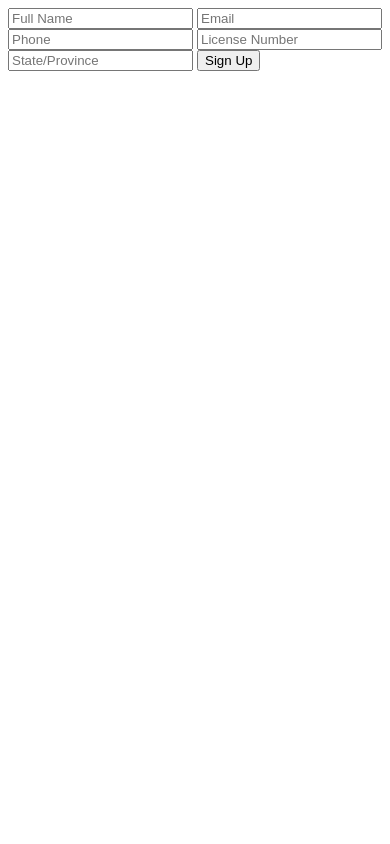
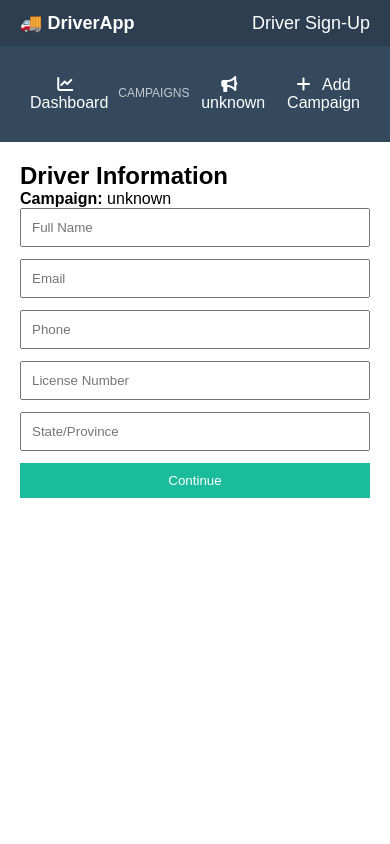
Before and after one commit to dnaval/onboarding_campaign_driver, a Flask app: page /signup in a window 390 px wide. Run offline with Flask 3, Linux system fonts and the light colour scheme.

Commit message:
feat: :art: App with all required features
Features: Driver Sign-Up Form, Vehicle Registration, Campaign Dashboard and Add campaign form

```diff
--- a/app.py
+++ b/app.py
@@ -1,9 +1,11 @@
 from flask import Flask
-from database import engine, Base
+from database import engine, Base, SessionLocal
+from models import Campaign
 import models  # important: ensures models are registered
 
 def create_app():
     app = Flask(__name__)
+    # For Production add (use dotenv and os package): app.secret_key = os.getenv("SECRET_KEY")
 
     # Create tables
     Base.metadata.create_all(bind=engine)
@@ -17,5 +19,12 @@ def create_app():
 
 app = create_app()
 
+@app.context_processor
+def inject_campaigns():
+    db = SessionLocal()
+    campaigns = db.query(Campaign).all()
+    db.close()
+    return dict(campaigns=campaigns)
+
 if __name__ == "__main__":
     app.run(debug=True)
--- a/routes.py
+++ b/routes.py
@@ -1,25 +1,119 @@
-from flask import Blueprint, request, render_template, redirect, url_for
+from weakref import ref
+
+from flask import Blueprint, request, render_template, redirect, url_for, flash
 from database import SessionLocal
 from models import Campaign, Driver, Vehicle
-from datetime import datetime
+from sqlalchemy import func
+from datetime import datetime, date
 
 main = Blueprint("main", __name__)
 
 
-# ✅ Driver Signup
+# Dashboard Page
+@main.route("/dashboard")
+def dashboard():
+    db = SessionLocal()
+
+    # Date filters
+    start_date = request.args.get("start")
+    end_date = request.args.get("end")
+
+    query = db.query(Driver)
+
+    if start_date:
+        start_date_obj = datetime.strptime(start_date, "%Y-%m-%d")
+        query = query.filter(Driver.created_at >= start_date_obj)
+
+    if end_date:
+        end_date_obj = datetime.strptime(end_date, "%Y-%m-%d")
+        query = query.filter(Driver.created_at <= end_date_obj)
+
+    drivers = query.all()
+
+    campaigns = db.query(Campaign).all()
+
+    today = date.today()
+
+    dashboard_data = []
+
+    for campaign in campaigns:
+        campaign_drivers = [d for d in drivers if d.campaign_id == campaign.id]
+
+        total_signups = len(campaign_drivers)
+
+        completed = 0
+
+        for d in campaign_drivers:
+            valid_vehicle = any(
+                v.insurance_expiry_date >= today for v in d.vehicles
+            )
+            if valid_vehicle:
+                completed += 1
+
+        conversion_rate = (completed / total_signups) if total_signups > 0 else 0
+
+        dashboard_data.append({
+            "campaign": campaign,
+            "total": total_signups,
+            "completed": completed,
+            "conversion_rate": round(conversion_rate * 100, 2)
+        })
+
+    # Sign-ups over time
+    time_series_query = db.query(
+        func.date(Driver.created_at),
+        func.count(Driver.id)
+    )
+
+    if start_date:
+        time_series_query = time_series_query.filter(
+            Driver.created_at >= start_date_obj
+        )
+
+    if end_date:
+        time_series_query = time_series_query.filter(
+            Driver.created_at <= end_date_obj
+        )
+
+    time_series = (
+        time_series_query
+        .group_by(func.date(Driver.created_at))
+        .all()
+    )
+
+    dates = [str(row[0]) for row in time_series]
+    counts = [row[1] for row in time_series]
+
+    campaign_names = [row["campaign"].name for row in dashboard_data]
+    conversion_rates = [row["conversion_rate"] for row in dashboard_data]
+
+    return render_template(
+        "dashboard.html",
+        data=dashboard_data,
+        dates=dates,
+        counts=counts,
+        campaign_names=campaign_names,
+        conversion_rates=conversion_rates,
+        start_date=start_date,
+        end_date=end_date
+    )
+
+
+# Driver Signup
 @main.route("/signup", methods=["GET", "POST"])
 def signup():
     db = SessionLocal()
 
     if request.method == "POST":
-        ref = request.args.get("ref", "unknown")
+        try:
+            ref = int(request.args.get("ref"))
+        except (TypeError, ValueError):
+            return "Invalid campaign", 400
 
         # Find or create campaign
-        campaign = db.query(Campaign).filter_by(name=ref).first()
+        campaign = db.query(Campaign).filter_by(id=ref).first()
         if not campaign:
-            campaign = Campaign(name=ref, source="unknown")
-            db.add(campaign)
-            db.commit()
+            return "Invalid campaign", 400
 
         driver = Driver(
             full_name=request.form["full_name"],
@@ -33,32 +127,73 @@ def signup():
         db.add(driver)
         db.commit()
 
-        return redirect(url_for("main.vehicle", driver_id=driver.id))
+        return redirect(url_for("main.vehicle", driver_id=driver.id, ref=ref))
 
-    return render_template("signup.html")
+    ref = request.args.get("ref")
+    campaign = None
+    if ref:
+        campaign = db.query(Campaign).filter_by(id=ref).first()
+
+    return render_template("signup.html", campaign=campaign)
 
 
-# ✅ Vehicle Registration
+# Vehicle Registration
 @main.route("/vehicle", methods=["GET", "POST"])
 def vehicle():
     db = SessionLocal()
-    driver_id = request.args.get("driver_id")
+    driver_id = int(request.args.get("driver_id"))
+    ref = request.args.get("ref")
 
     if request.method == "POST":
-        vehicle = Vehicle(
-            driver_id=driver_id,
-            make=request.form["make"],
-            model=request.form["model"],
-            year=int(request.form["year"]),
-            insurance_policy_number=request.form["insurance_policy_number"],
-            insurance_expiry_date=datetime.strptime(
+        try:
+            expiry = datetime.strptime(
                 request.form["insurance_expiry_date"], "%Y-%m-%d"
             ).date()
-        )
 
-        db.add(vehicle)
+            vehicle = Vehicle(
+                driver_id=driver_id,
+                make=request.form["make"],
+                model=request.form["model"],
+                year=int(request.form["year"]),
+                insurance_policy_number=request.form["insurance_policy_number"],
+                insurance_expiry_date=expiry
+            )
+
+            db.add(vehicle)
+            db.commit()
+
+            if expiry >= date.today():
+                flash("Vehicle registered successfully!", "success")
+            else:
+                flash("Vehicle added, but insurance is expired.", "error")
+
+            return redirect(url_for("main.dashboard"))
+
+        except Exception:
+            flash("Error submitting vehicle information.", "error")
+            return redirect(url_for("main.dashboard"))
+
+    return render_template("vehicle.html", driver_id=driver_id, ref=ref)
+
+
+# CREATE CAMPAIGN FORM
+@main.route("/campaigns/new", methods=["GET", "POST"])
+def create_campaign():
+    db = SessionLocal()
+
+    if request.method == "POST":
+        name = request.form["name"]
+        source = request.form["source"]
+
+        # prevent duplicates
+        existing = db.query(Campaign).filter_by(name=name).first()
+        if existing:
+            return "Campaign already exists", 400
+
+        campaign = Campaign(name=name, source=source)
+        db.add(campaign)
         db.commit()
 
-        return "Vehicle registered successfully!"
+        return redirect(url_for("main.dashboard"))
 
-    return render_template("vehicle.html", driver_id=driver_id)
+    return render_template("create_campaign.html")
--- /dev/null
+++ b/templates/base.html
@@ -0,0 +1,213 @@
+<!DOCTYPE html>
+<html lang="en">
+<head>
+  <meta charset="UTF-8" />
+  <meta name="viewport" content="width=device-width, initial-scale=1.0" />
+  <title>{% block title %}App{% endblock %}</title>
+  <link rel="stylesheet" href="https://cdnjs.cloudflare.com/ajax/libs/font-awesome/6.5.0/css/all.min.css">
+  <style>
+    * {
+      box-sizing: border-box;
+      margin: 0;
+      font-family: Arial, sans-serif;
+    }
+
+    body {
+      display: flex;
+      flex-direction: column;
+      height: 100vh;
+    }
+
+    /* HEADER */
+    .header {
+      display: flex;
+      justify-content: space-between;
+      align-items: center;
+      padding: 12px 20px;
+      background: #2c3e50;
+      color: white;
+    }
+
+    .logo {
+      font-weight: bold;
+      font-size: 18px;
+    }
+
+    .page-title {
+      font-size: 18px;
+    }
+
+    /* MAIN LAYOUT */
+    .container {
+      display: flex;
+      flex: 1;
+      overflow: hidden;
+    }
+
+    /* SIDEBAR */
+    .sidebar {
+      width: 220px;
+      background: #34495e;
+      color: white;
+      padding: 20px;
+    }
+
+    .sidebar a {
+      display: block;
+      color: white;
+      text-decoration: none;
+      margin-bottom: 15px;
+      padding: 10px;
+      border-radius: 4px;
+    }
+
+    .sidebar a:hover {
+      background: #1abc9c;
+    }
+
+    .nav-section {
+      margin-top: 20px;
+      margin-bottom: 10px;
+      font-size: 12px;
+      opacity: 0.7;
+      text-transform: uppercase;
+    }
+
+    .sidebar a.active {
+      background: #1abc9c;
+      font-weight: bold;
+    }
+
+    .sidebar i {
+      margin-right: 8px;
+    }
+
+    /* CONTENT */
+    .content {
+      flex: 1;
+      padding: 20px;
+      overflow-y: auto;
+    }
+
+    /* FORM STYLING */
+    form input, form button {
+      width: 100%;
+      padding: 10px;
+      margin-bottom: 12px;
+    }
+
+    form button {
+      background: #1abc9c;
+      color: white;
+      border: none;
+      cursor: pointer;
+    }
+
+    form button:hover {
+      background: #16a085;
+    }
+
+    table {
+      width: 100%;
+      border-collapse: collapse;
+    }
+
+    table th, table td {
+      padding: 10px;
+      border: 1px solid #ccc;
+      text-align: left;
+    }
+
+    /* ALERTS */
+    .alert {
+      padding: 12px;
+      margin-bottom: 15px;
+      border-radius: 5px;
+    }
+
+    .alert.success {
+      background: #d4edda;
+      color: #155724;
+    }
+
+    .alert.error {
+      background: #f8d7da;
+      color: #721c24;
+    }
+
+    /* 📱 MOBILE */
+    @media (max-width: 768px) {
+      .container {
+        flex-direction: column;
+      }
+
+      .sidebar {
+        width: 100%;
+        display: flex;
+        justify-content: space-around;
+      }
+
+      .sidebar a {
+        margin-bottom: 0;
+        flex: 1;
+        text-align: center;
+      }
+    }
+  </style>
+</head>
+
+<body>
+
+  <!-- HEADER -->
+  <div class="header">
+    <div class="logo">🚚 DriverApp</div>
+    <div class="page-title">{% block page_title %}{% endblock %}</div>
+  </div>
+
+  <!-- MAIN -->
+  <div class="container">
+
+    <!-- SIDEBAR -->
+    <div class="sidebar">
+
+        <a href="/dashboard"
+            class="{% if request.path.startswith('/dashboard') %}active{% endif %}">
+            <i class="fa-solid fa-chart-line"></i> Dashboard
+        </a>
+
+        <div class="nav-section">Campaigns</div>
+
+        {% for c in campaigns %}
+            <a href="/signup?ref={{ c.id }}">
+                <i class="fa-solid fa-bullhorn"></i>
+                {{ c.name }}
+            </a>
+        {% endfor %}
+
+        <a href="/campaigns/new"
+            class="{% if request.path.startswith('/campaigns') %}active{% endif %}">
+            <i class="fa-solid fa-plus"></i> Add Campaign
+        </a>
+
+    </div>
+
+    <!-- CONTENT -->
+    <div class="content">
+
+      {% with messages = get_flashed_messages(with_categories=true) %}
+        {% if messages %}
+            {% for category, message in messages %}
+            <div class="alert {{ category }}">
+                {{ message }}
+            </div>
+            {% endfor %}
+        {% endif %}
+      {% endwith %}
+
+      {% block content %}{% endblock %}
+    </div>
+
+  </div>
+
+</body>
+</html>
--- a/templates/signup.html
+++ b/templates/signup.html
@@ -1,8 +1,19 @@
-<form method="POST">
+{% extends "base.html" %}
+
+{% block title %}Sign Up{% endblock %}
+{% block page_title %}Driver Sign-Up{% endblock %}
+
+{% block content %}
+
+<h2>Driver Information</h2>
+<p><strong>Campaign:</strong> {{ campaign.name if campaign else 'unknown' }}</p>
+<form method="POST" action="/signup?ref={{ request.args.get('ref') }}">
   <input name="full_name" placeholder="Full Name" required />
   <input name="email" placeholder="Email" required />
   <input name="phone" placeholder="Phone" required />
   <input name="license_number" placeholder="License Number" required />
   <input name="license_state" placeholder="State/Province" required />
-  <button type="submit">Sign Up</button>
+  <button type="submit">Continue</button>
 </form>
+
+{% endblock %}
```
Also changed, not shown: seed.py (added, +80 -0 lines), templates/create_campaign.html (added, +24 -0 lines), templates/dashboard.html (added, +88 -0 lines), templates/vehicle.html (+13 -2 lines), README.md (deleted), app.db (deleted), 1 other file.
